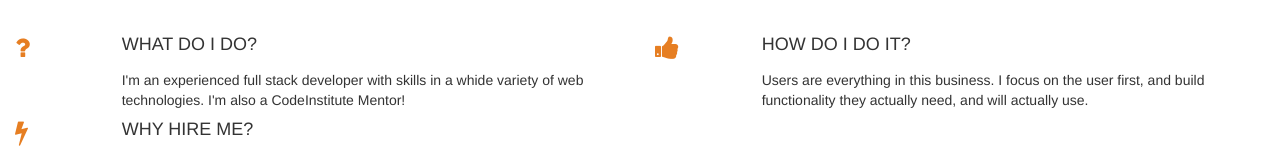
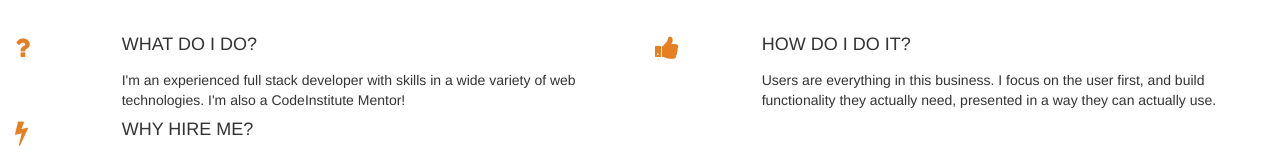
Before and after one commit to ckz8780/ci-ucd-resume, a plain HTML site: page index.html in a window 1280 px wide. Shown: the part 418-574 px from the top of the page. Drawn offline with nearby package versions, Linux system fonts and the light colour scheme.

Commit message:
updated three reasons section

```diff
--- a/index.html
+++ b/index.html
@@ -62,7 +62,7 @@
 								<div class="col-xs-10 col-sm-10">
 									<h4 class="three-reasons-heading uppercase">What do I do?</h4>
 									<p>
-										I'm an experienced full stack developer with skills in a whide variety of web technologies. I'm also a CodeInstitute Mentor!
+										I'm an experienced full stack developer with skills in a wide variety of web technologies. I'm also a CodeInstitute Mentor!
 									</p>
 								</div>
 							</div>
@@ -75,7 +75,7 @@
 								<div class="col-xs-10 col-sm-10">
 									<h4 class="three-reasons-heading uppercase">How do I do it?</h4>
 									<p>
-										Users are everything in this business. I focus on the user first, and build functionality they actually need, and will actually use.
+										Users are everything in this business. I focus on the user first, and build functionality they actually need, presented in a way they can actually use.
 									</p>
 								</div>
 							</div>
```
